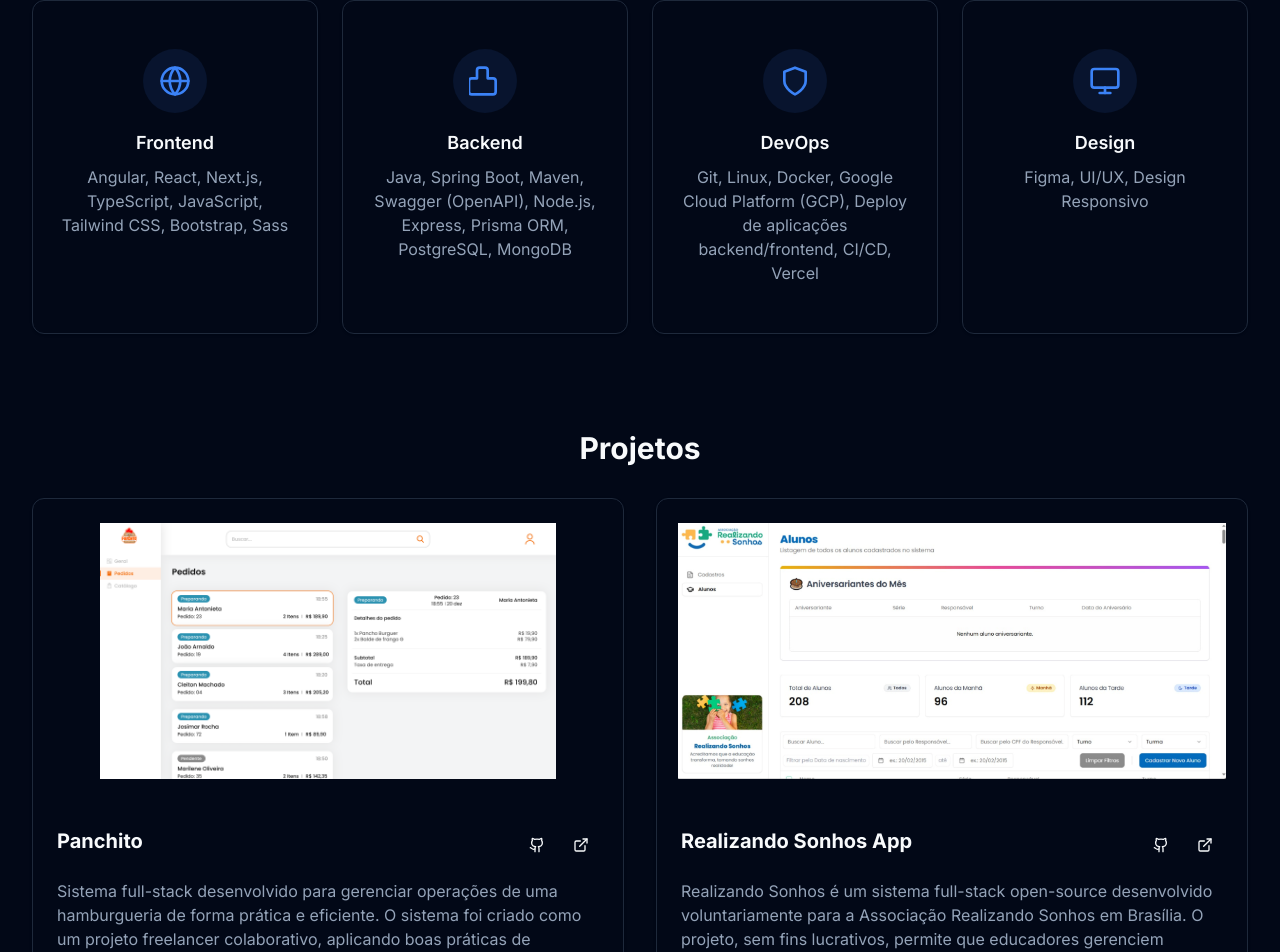
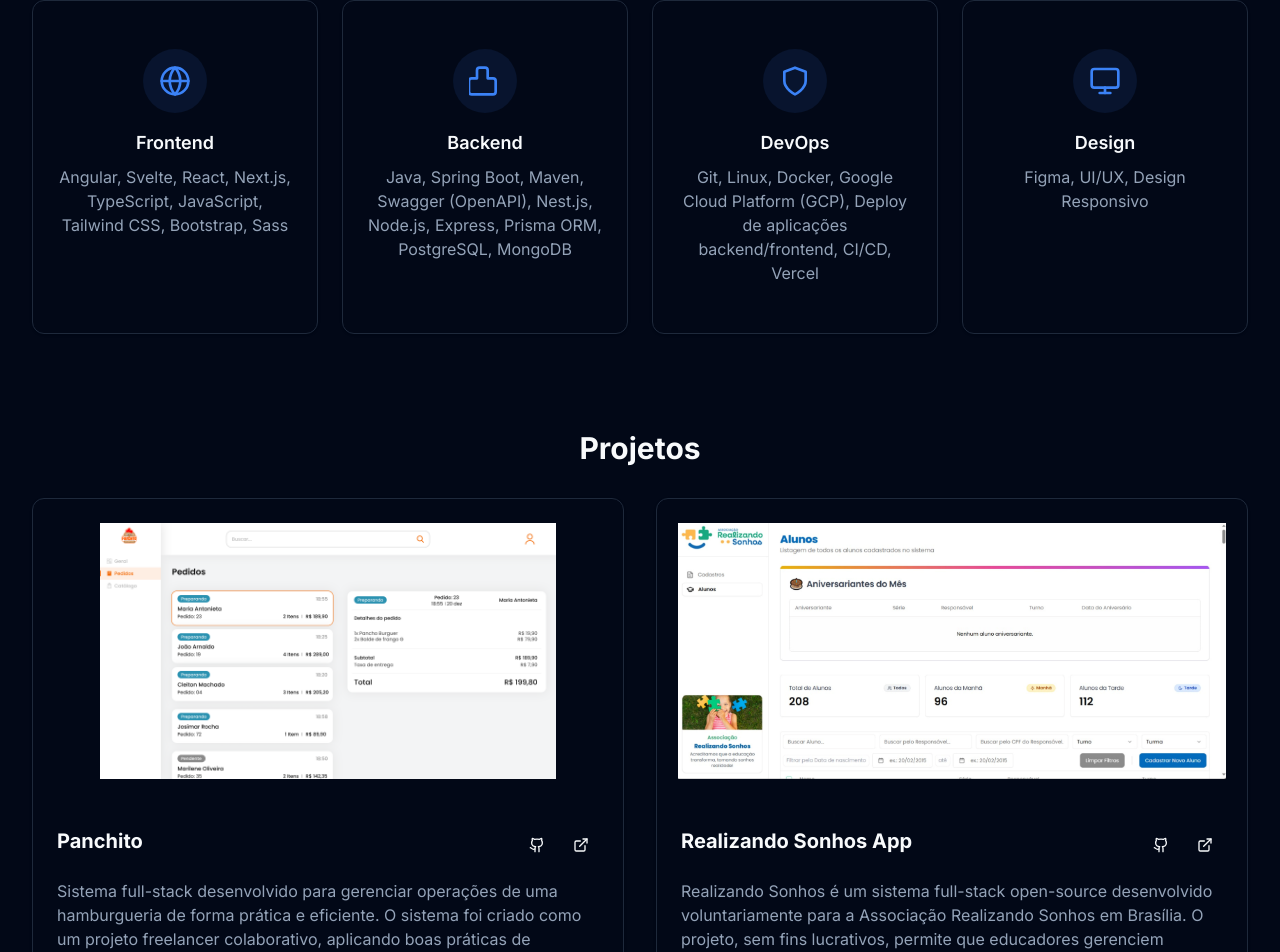
Before and after one commit to felipethecreator/web-portfolio, a Next.js app: page / in a window 1280 px wide. Shown: the part 1069-2021 px from the top of the page. Built offline with nearby package versions, Linux system fonts and the light colour scheme.

Commit message:
feat: atualizado skills

```diff
--- a/src/components/Skills.tsx
+++ b/src/components/Skills.tsx
@@ -54,7 +54,7 @@ export default function Skills() {
               </svg>
             </div>
             <h3 className="font-semibold text-lg">Frontend</h3>
-            <p className="text-[#94a3b8] mt-2">Angular, React, Next.js, TypeScript, JavaScript, Tailwind CSS, Bootstrap, Sass</p>
+            <p className="text-[#94a3b8] mt-2">Angular, Svelte, React, Next.js, TypeScript, JavaScript, Tailwind CSS, Bootstrap, Sass</p>
           </CardContent>
         </Card>
         <Card data-animate="skill-card">
@@ -74,7 +74,7 @@ export default function Skills() {
               </svg>
             </div>
             <h3 className="font-semibold text-lg">Backend</h3>
-            <p className="text-[#94a3b8] mt-2">Java, Spring Boot, Maven, Swagger (OpenAPI), Node.js, Express, Prisma ORM, PostgreSQL, MongoDB</p>
+            <p className="text-[#94a3b8] mt-2">Java, Spring Boot, Maven, Swagger (OpenAPI), Nest.js, Node.js, Express, Prisma ORM, PostgreSQL, MongoDB</p>
           </CardContent>
         </Card>
         <Card data-animate="skill-card">
```
